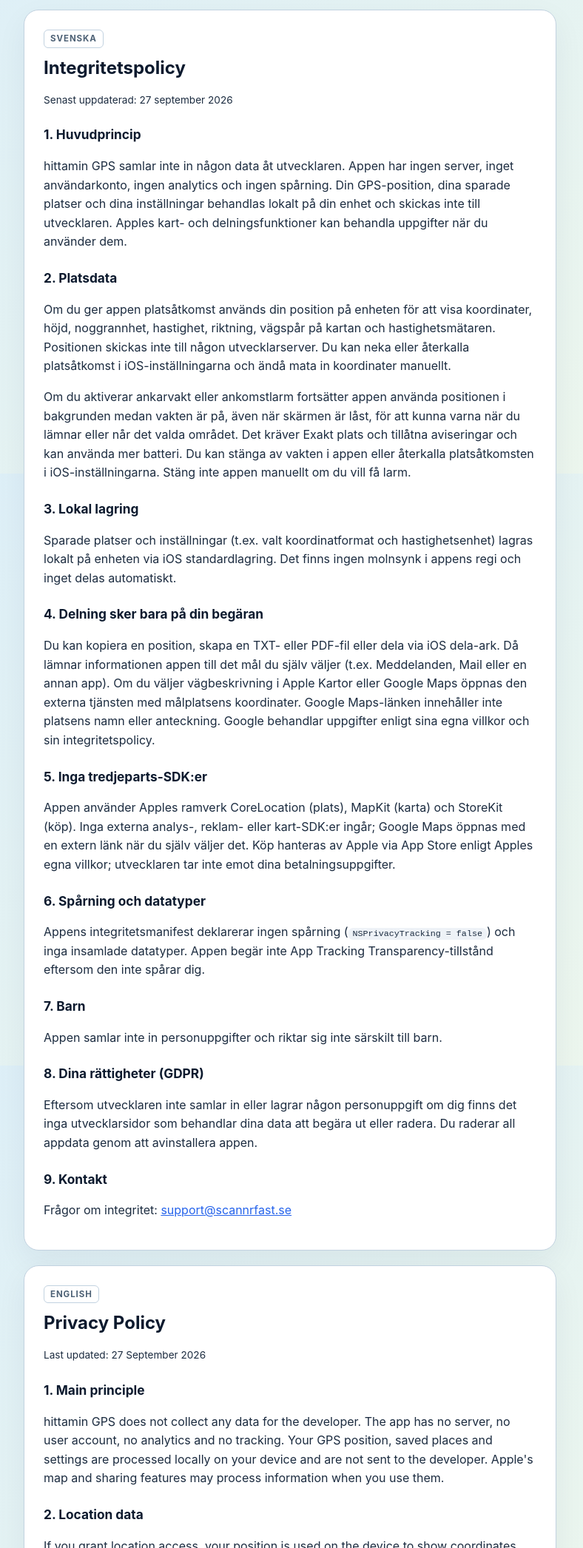
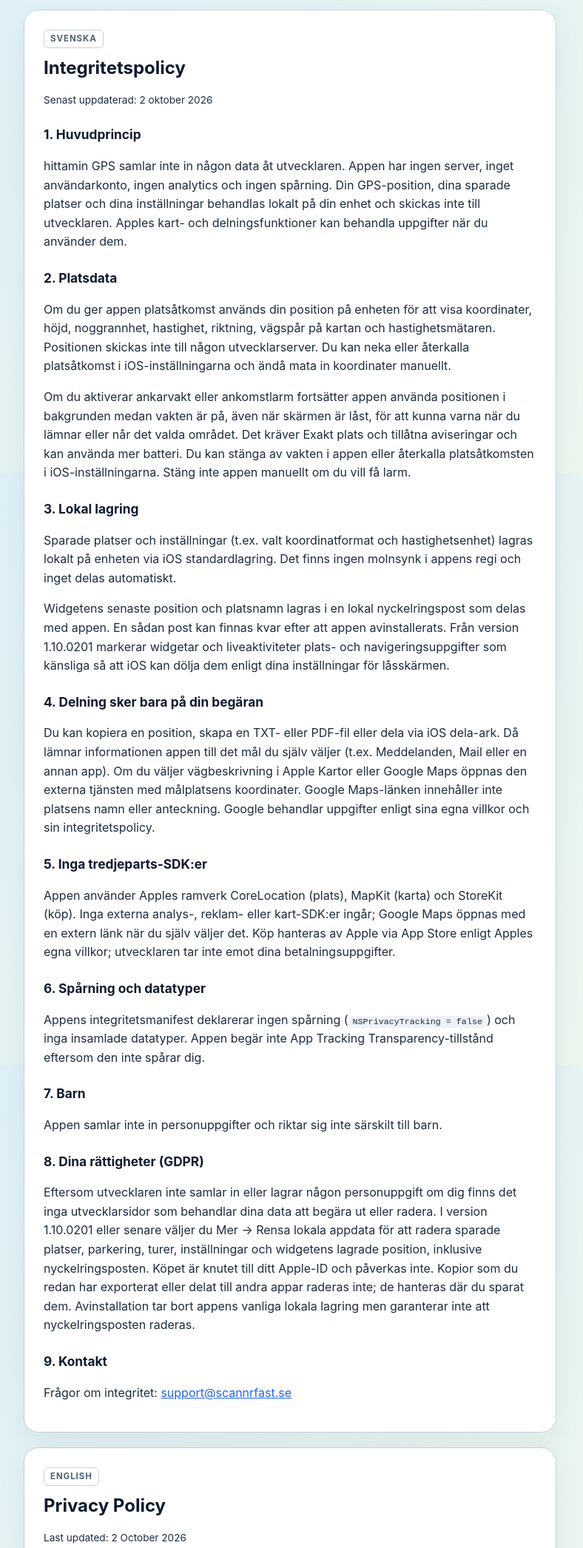
Before and after one commit to pikkemaat/hittamin-gps, a plain HTML site: page privacy/index.html in a window 1280 px wide. Shown: the part 160-2252 px from the top of the page at 74% size, without its empty margins (248-1036 px from the left). Drawn offline with Linux system fonts and the light colour scheme.

Commit message:
Clarify local data deletion and widget privacy

```diff
--- a/privacy/index.html
+++ b/privacy/index.html
@@ -26,7 +26,7 @@
   <div class="card">
     <span class="lang-label">Svenska</span>
     <h2>Integritetspolicy</h2>
-    <p class="updated">Senast uppdaterad: 27 september 2026</p>
+    <p class="updated">Senast uppdaterad: 2 oktober 2026</p>
 
     <h3>1. Huvudprincip</h3>
     <p>hittamin GPS samlar inte in någon data åt utvecklaren. Appen har ingen server, inget användarkonto, ingen analytics och ingen spårning. Din GPS-position, dina sparade platser och dina inställningar behandlas lokalt på din enhet och skickas inte till utvecklaren. Apples kart- och delningsfunktioner kan behandla uppgifter när du använder dem.</p>
@@ -37,6 +37,7 @@
 
     <h3>3. Lokal lagring</h3>
     <p>Sparade platser och inställningar (t.ex. valt koordinatformat och hastighetsenhet) lagras lokalt på enheten via iOS standardlagring. Det finns ingen molnsynk i appens regi och inget delas automatiskt.</p>
+    <p>Widgetens senaste position och platsnamn lagras i en lokal nyckelringspost som delas med appen. En sådan post kan finnas kvar efter att appen avinstallerats. Från version 1.10.0201 markerar widgetar och liveaktiviteter plats- och navigeringsuppgifter som känsliga så att iOS kan dölja dem enligt dina inställningar för låsskärmen.</p>
 
     <h3>4. Delning sker bara på din begäran</h3>
     <p>Du kan kopiera en position, skapa en TXT- eller PDF-fil eller dela via iOS dela-ark. Då lämnar informationen appen till det mål du själv väljer (t.ex. Meddelanden, Mail eller en annan app). Om du väljer vägbeskrivning i Apple Kartor eller Google Maps öppnas den externa tjänsten med målplatsens koordinater. Google Maps-länken innehåller inte platsens namn eller anteckning. Google behandlar uppgifter enligt sina egna villkor och sin integritetspolicy.</p>
@@ -51,7 +52,7 @@
     <p>Appen samlar inte in personuppgifter och riktar sig inte särskilt till barn.</p>
 
     <h3>8. Dina rättigheter (GDPR)</h3>
-    <p>Eftersom utvecklaren inte samlar in eller lagrar någon personuppgift om dig finns det inga utvecklarsidor som behandlar dina data att begära ut eller radera. Du raderar all appdata genom att avinstallera appen.</p>
+    <p>Eftersom utvecklaren inte samlar in eller lagrar någon personuppgift om dig finns det inga utvecklarsidor som behandlar dina data att begära ut eller radera. I version 1.10.0201 eller senare väljer du Mer &rarr; Rensa lokala appdata för att radera sparade platser, parkering, turer, inställningar och widgetens lagrade position, inklusive nyckelringsposten. Köpet är knutet till ditt Apple-ID och påverkas inte. Kopior som du redan har exporterat eller delat till andra appar raderas inte; de hanteras där du sparat dem. Avinstallation tar bort appens vanliga lokala lagring men garanterar inte att nyckelringsposten raderas.</p>
 
     <h3>9. Kontakt</h3>
     <p>Frågor om integritet: <a href="mailto:support@scannrfast.se">support@scannrfast.se</a></p>
@@ -60,7 +61,7 @@
   <div class="card">
     <span class="lang-label">English</span>
     <h2>Privacy Policy</h2>
-    <p class="updated">Last updated: 27 September 2026</p>
+    <p class="updated">Last updated: 2 October 2026</p>
 
     <h3>1. Main principle</h3>
     <p>hittamin GPS does not collect any data for the developer. The app has no server, no user account, no analytics and no tracking. Your GPS position, saved places and settings are processed locally on your device and are not sent to the developer. Apple's map and sharing features may process information when you use them.</p>
@@ -71,6 +72,7 @@
 
     <h3>3. Local storage</h3>
     <p>Saved places and settings (such as the chosen coordinate format and speed unit) are stored locally on the device using standard iOS storage. There is no cloud sync operated by the app and nothing is shared automatically.</p>
+    <p>The widget's last position and place name are stored in a local keychain item shared with the app. This item may remain after the app is uninstalled. From version 1.10.0201, widgets and Live Activities mark location and navigation details as sensitive so iOS can hide them according to your Lock Screen settings.</p>
 
     <h3>4. Sharing only on your request</h3>
     <p>You can copy a position, create a TXT or PDF file, or share via the iOS share sheet. The information then leaves the app to the destination you choose (e.g. Messages, Mail or another app). If you choose directions in Apple Maps or Google Maps, the external service opens with the destination coordinates. The Google Maps link does not include the place name or note. Google processes information under its own terms and privacy policy.</p>
@@ -85,7 +87,7 @@
     <p>The app does not collect personal data and is not specifically directed at children.</p>
 
     <h3>8. Your rights (GDPR)</h3>
-    <p>Because the developer does not collect or store any personal data about you, there is no developer-side processing of your data to access or delete. You remove all app data by uninstalling the app.</p>
+    <p>Because the developer does not collect or store any personal data about you, there is no developer-side processing of your data to access or delete. In version 1.10.0201 or later, choose More &rarr; Clear local app data to delete saved places, parking, trips, settings and the widget's stored position, including the keychain item. Your purchase is linked to your Apple ID and is unaffected. Copies you have already exported or shared to other apps are not deleted; manage them where you saved them. Uninstalling removes the app's regular local storage but does not guarantee deletion of the keychain item.</p>
 
     <h3>9. Contact</h3>
     <p>Privacy questions: <a href="mailto:support@scannrfast.se">support@scannrfast.se</a></p>
```
Also changed, not shown: support/index.html (+2 -0 lines).
